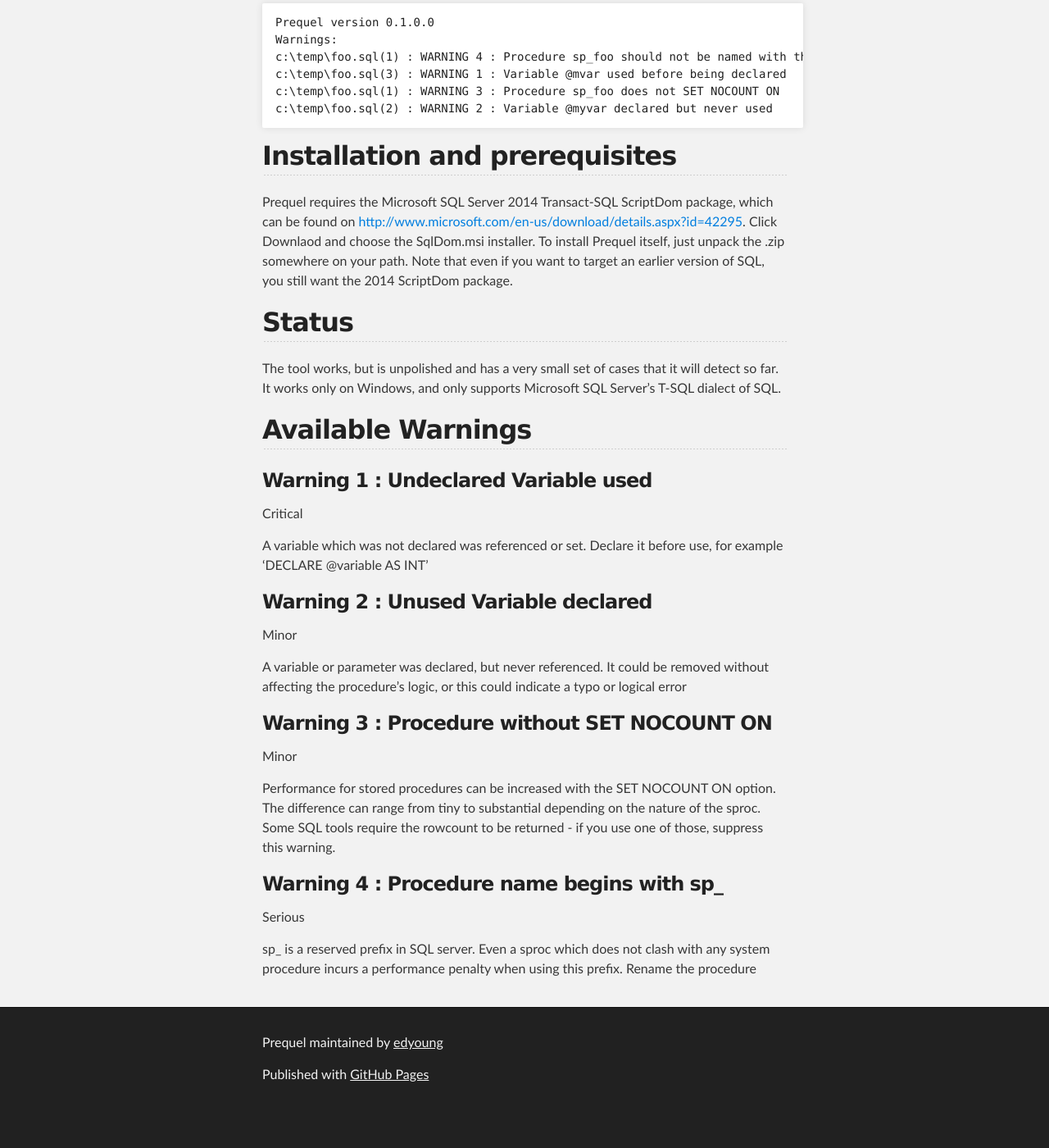
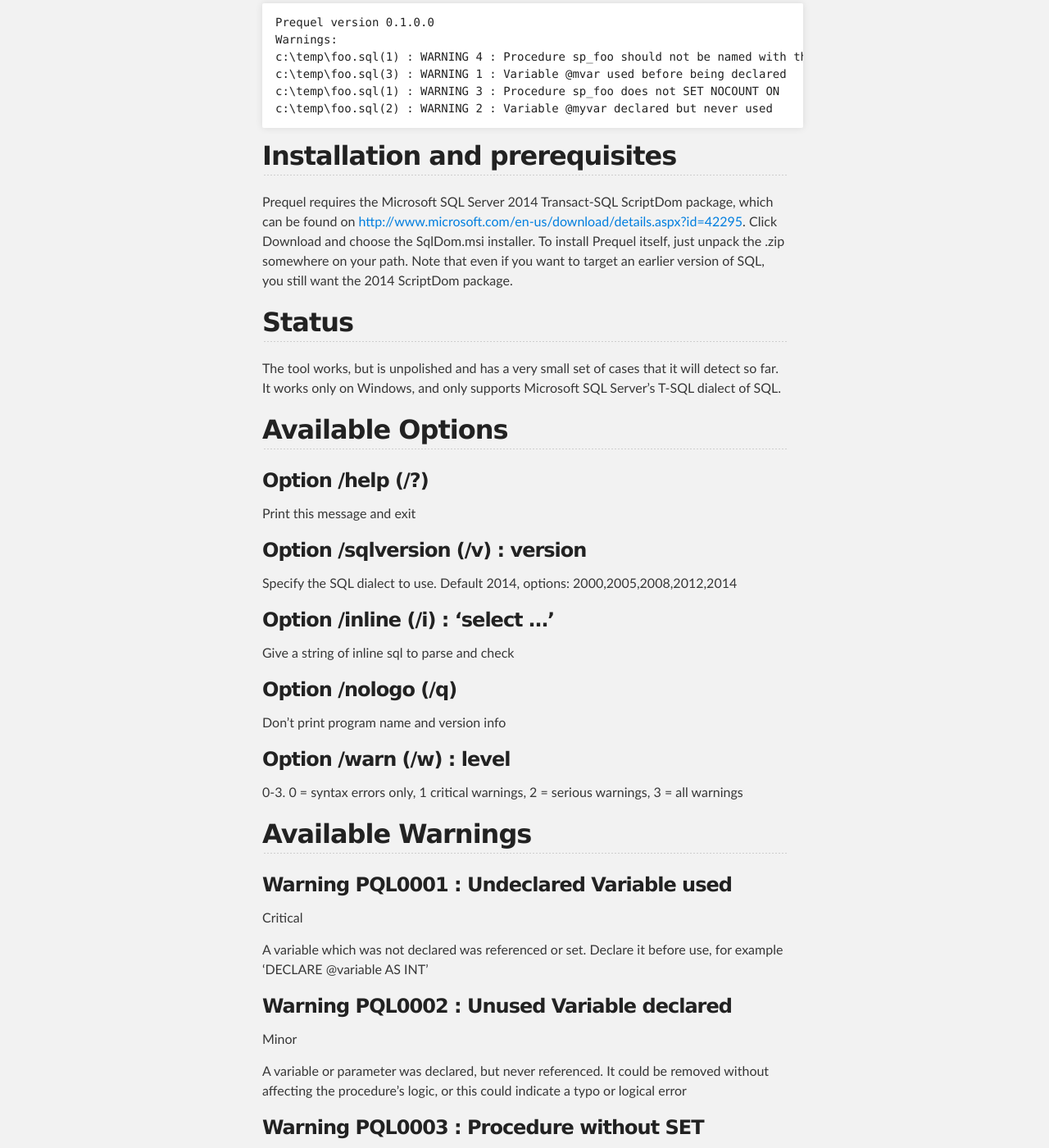
Before and after one commit to edyoung/Prequel, a Jekyll site: the page built from index.md, in a window 1280 px wide and 1400 px high, scrolled down 876 px. Shown: the whole window at 82% size. Built offline with Jekyll 4.4.1, drawn with Linux system fonts in a browser that asks for light colours; before the commit the page ends 2233 px from its top, so only the background shows below that; some of the changed text lies outside the part shown.

Commit message:
updated generated files

```diff
--- /dev/null
+++ b/flags.md
@@ -0,0 +1,19 @@
+
+### Option /help (/?)
+Print this message and exit
+
+
+### Option /sqlversion (/v) : version
+Specify the SQL dialect to use. Default 2014, options: 2000,2005,2008,2012,2014
+
+
+### Option /inline (/i) : 'select ...'
+Give a string of inline sql to parse and check
+
+
+### Option /nologo (/q)
+Don't print program name and version info
+
+
+### Option /warn (/w) : level
+0-3. 0 = syntax errors only, 1 critical warnings, 2 = serious warnings, 3 = all warnings
--- a/index.md
+++ b/index.md
@@ -5,6 +5,10 @@
 
 {% include_relative README.md  %}
 
+## Available Options
+
+{% include_relative flags.md %}
+
 ## Available Warnings
 
 {% include_relative warnings.md %}
--- a/warnings.md
+++ b/warnings.md
@@ -1,24 +1,36 @@
 
-### Warning 1 : Undeclared Variable used
+### Warning PQL0001 : Undeclared Variable used
 Critical
 
 A variable which was not declared was referenced or set. Declare it before use, for example 'DECLARE @variable AS INT'
 
 
-### Warning 2 : Unused Variable declared
+### Warning PQL0002 : Unused Variable declared
 Minor
 
 A variable or parameter was declared, but never referenced. It could be removed without affecting the procedure's logic, or this could indicate a typo or logical error
 
 
-### Warning 3 : Procedure without SET NOCOUNT ON
+### Warning PQL0003 : Procedure without SET NOCOUNT ON
 Minor
 
 Performance for stored procedures can be increased with the SET NOCOUNT ON option. The difference can range from tiny to substantial depending on the nature of the sproc.
-Some SQL tools require the rowcount to be returned - if you use one of those, suppress this warning.
+    Some SQL tools require the rowcount to be returned - if you use one of those, suppress this warning.
 
 
-### Warning 4 : Procedure name begins with sp_
+### Warning PQL0004 : Procedure name begins with sp_
 Serious
 
-sp_ is a reserved prefix in SQL server. Even a sproc which does not clash with any system procedure incurs a performance penalty when using this prefix. Rename the procedure
+sp_ is a reserved prefix in SQL server. Even a sproc which does not clash with any system procedure incurs a performance penalty when using this prefix. Rename the procedure.
+
+
+### Warning PQL0005 : Fixed-length or variable-length variable assigned a value greater than it can hold
+Serious
+
+A variable was assigned a string which is too large for it to hold. The string will be truncated, which is probably not desired.
+
+
+### Warning PQL0006 : 8-bit variable assigned a unicode value
+Serious
+
+A variable is of 8-bit (char or varchar) type but is assigned a unicode value. This will mangle the text if it contains characters which can't be represented. Use CONVERT to explicitly indicate how you want this handled.
```
Also changed, not shown: README.md.
